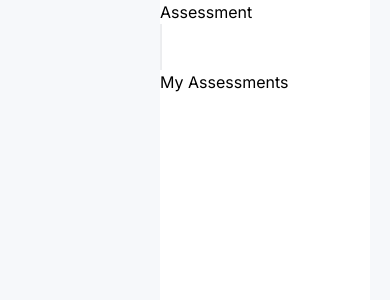
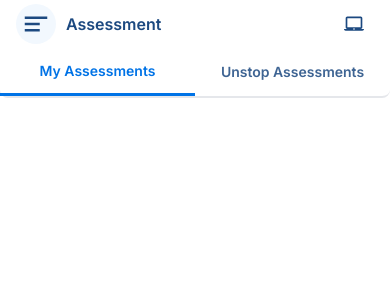
Before and after one commit to shobhit-28/unstop-challenge-1, a React (Vite) app: page / in a window 390 px wide. Shown: the top 300 px of the page. Built offline with nearby package versions, Linux system fonts and the light colour scheme.

Commit message:
implemented ui part of header

```diff
--- a/src/components/contents/contents.jsx
+++ b/src/components/contents/contents.jsx
@@ -2,7 +2,7 @@ import { Header } from "../header/header"
 
 export const Contents = () => {
   return (
-    <div className="ml-40 mr-5 h-screen bg-white overflow-auto">
+    <div className="ml-40 mr-5 h-screen bg-white overflow-auto md:m-0 md:w-screen">
         <Header />
     </div>
   )
--- a/src/components/header/header.jsx
+++ b/src/components/header/header.jsx
@@ -1,22 +1,88 @@
+import { useEffect } from "react";
+import { useState } from "react";
+
 export const Header = () => {
 
-    const sizeChangeHandler = () => {
-        if (document.getElementsByTagName('meta')['viewport'].content == 'width = 1440px') {
-            document.getElementsByTagName('meta')['viewport'].content = 'width = 400px';
-        } else {
-            document.getElementsByTagName('meta')['viewport'].content = 'width = 1440px';
+    const getCurrentDimension = () => window.innerWidth
+
+    const [screenWidth, setScreenWidth] = useState(getCurrentDimension());
+
+    useEffect(() => {
+        const updateWidth = () => {
+            setScreenWidth(getCurrentDimension())
         }
-    }
+        window.addEventListener('resize', updateWidth);
+
+        return (() => {
+            window.removeEventListener('resize', updateWidth);
+        })
+    }, [screenWidth])
 
     return (
-        <div>
-            <div className="">
-                <p className="">Assessment</p>
-                <svg width="2" height="46" viewBox="0 0 2 46" fill="none" xmlns="http://www.w3.org/2000/svg">
-                    <path d="M1 0V46" stroke="#DADCE0" />
-                </svg>
-                <p className="" onClick={() => sizeChangeHandler()}>My Assessments</p>
+        <div className="px-5 border-b-2 rounded-b-lg md:px-0">
+            {/* top section */}
+            <div className="flex justify-between items-center h-[4.375rem] md:h-12 md:px-4">
+
+                {/* left section */}
+                <div className="flex items-center">
+                    {screenWidth < 900 && <button className="mr-[0.62rem] w-10 h-10 flex justify-center items-center bg-[#F2F8FE] rounded-full">
+                        <svg width="30" height="30" viewBox="0 0 30 30" fill="none" xmlns="http://www.w3.org/2000/svg">
+                            <g clipPath="url(#clip0_0_956)">
+                                <path d="M18.75 22.5H3.75V20H18.75V22.5ZM26.25 7.5V10H3.75V7.5H26.25ZM18.75 16.25H3.75V13.75H18.75V16.25Z" fill="#1C4980" />
+                            </g>
+                            <defs>
+                                <clipPath id="clip0_0_956">
+                                    <rect width="30" height="30" fill="white" transform="matrix(-1 0 0 1 30 0)" />
+                                </clipPath>
+                            </defs>
+                        </svg>
+                    </button>}
+                    <p className="text-[#1C4980] text-xl font-semibold leading-7 md:text-base md:leading-[1.4rem] ">Assessment</p>
+                    {screenWidth > 900 && <svg className="mx-[0.625rem]" width="2" height="46" viewBox="0 0 2 46" fill="none" xmlns="http://www.w3.org/2000/svg">
+                        <path d="M1 0V46" stroke="#DADCE0" />
+                    </svg>}
+                    <p className="cursor-pointer text-[#0073E6] text-sm font-semibold h-[4.375rem] flex items-center border-b-[3px] border-[#0073E6] md:hidden">My Assessments</p>
+                </div>
+
+                {/* right section */}
+                <div className="">
+                    {screenWidth > 900
+                        ?
+                        <svg width="40" height="40" viewBox="0 0 40 40" fill="none" xmlns="http://www.w3.org/2000/svg">
+                            <rect width="40" height="40" rx="20" fill="white" />
+                            <g clipPath="url(#clip0_0_450)">
+                                <path d="M25 9H15C13.9 9 13.01 9.85 13.01 10.95V28.95C13.01 30.05 13.9 31 15 31H25C26.1 31 27 30.05 27 28.95V10.95C27 9.85 26.1 9 25 9ZM25 27H15V13H25V27Z" fill="#1C4980" />
+                            </g>
+                            <defs>
+                                <clipPath id="clip0_0_450">
+                                    <rect width="24" height="24" fill="white" transform="translate(8 8)" />
+                                </clipPath>
+                            </defs>
+                        </svg>
+                        :
+                        <svg width="40" height="40" viewBox="0 0 40 40" fill="none" xmlns="http://www.w3.org/2000/svg">
+                            <rect width="40" height="40" rx="20" fill="white" />
+                            <g clipPath="url(#clip0_0_958)">
+                                <path d="M26.6667 25C27.5833 25 28.325 24.25 28.325 23.3333L28.3333 14.1667C28.3333 13.25 27.5833 12.5 26.6667 12.5H13.3333C12.4167 12.5 11.6667 13.25 11.6667 14.1667V23.3333C11.6667 24.25 12.4167 25 13.3333 25H10C10 25.9167 10.75 26.6667 11.6667 26.6667H28.3333C29.25 26.6667 30 25.9167 30 25H26.6667ZM13.3333 14.1667H26.6667V23.3333H13.3333V14.1667ZM20 25.8333C19.5417 25.8333 19.1667 25.4583 19.1667 25C19.1667 24.5417 19.5417 24.1667 20 24.1667C20.4583 24.1667 20.8333 24.5417 20.8333 25C20.8333 25.4583 20.4583 25.8333 20 25.8333Z" fill="#1C4980" />
+                            </g>
+                            <defs>
+                                <clipPath id="clip0_0_958">
+                                    <rect width="20" height="20" fill="white" transform="translate(10 10)" />
+                                </clipPath>
+                            </defs>
+                        </svg>
+
+                    }
+                </div>
             </div>
+
+            {/* bottom section */}
+            {screenWidth < 900 &&
+                <div className="h-12 flex">
+                    <p className="cursor-pointer text-[#0073E6] text-sm font-semibold h-12 w-1/2 flex justify-center items-center border-b-[3px] border-[#0073E6]">My Assessments</p>
+                    <p className="cursor-pointer text-[#3E6493] text-sm font-semibold h-12 w-1/2 flex justify-center items-center">Unstop Assessments</p>
+                </div>
+            }
         </div>
     )
 }
```
